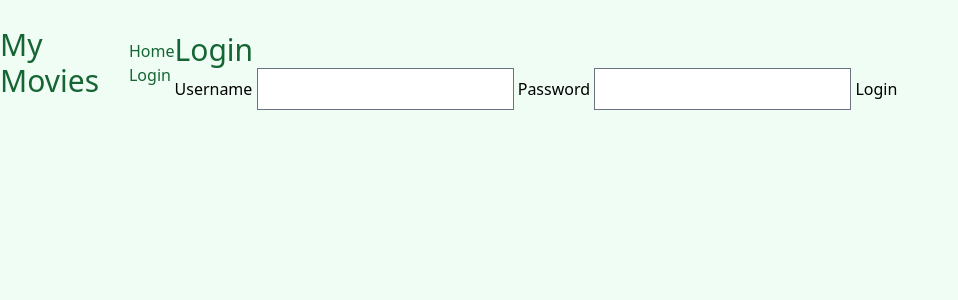
After one commit to LeonardoRangel12/myMovies, a Django app: page /login in a window 1280 px wide. The commit adds this page. Shown: the top 300 px of the page, without its empty margins (0-958 px from the left). Run offline with Django 4.2, Linux system fonts and the light colour scheme; style sheets or scripts are compiled from the project's sources; some libraries are stand-ins or nearby versions.

Commit message:
Created login and updated reviews and layout

```diff
--- a/movies/forms.py
+++ b/movies/forms.py
@@ -3,3 +3,7 @@ class ReviewsForm(forms.Form):
     movie_id = forms.IntegerField()
     rating = forms.IntegerField(min_value=1, max_value=100)
     review = forms.CharField(widget=forms.Textarea)
+
+class LoginForm(forms.Form):
+    username = forms.CharField(max_length=128)
+    password = forms.CharField(max_length=128, widget=forms.PasswordInput)
--- /dev/null
+++ b/movies/management/commands/load_users.py
@@ -0,0 +1,6 @@
+from django.core.management.base import BaseCommand, CommandError
+from django.contrib.auth.models import User
+class Command(BaseCommand):
+
+    def handle(self, *args, **options):
+        user = User.objects.create_user(username='nanimon384', password='nanimon384')
--- a/movies/views.py
+++ b/movies/views.py
@@ -1,8 +1,11 @@
-from django.shortcuts import render
+from django.shortcuts import render, redirect
+from django.contrib.auth.decorators import login_required
 from django.urls import resolve
 from movies.models import Movie, MovieReview
 from django.http import HttpResponse
-from .forms import ReviewsForm
+from .forms import ReviewsForm, LoginForm
+from django.contrib.auth.models import User
+from django.contrib.auth import authenticate, login
 # Create your views here.
 
 # Index
@@ -14,21 +17,21 @@ def index(request):
 def movie(request, movie_id):
 
     movie = Movie.objects.get(id=movie_id)
-
-    return render(request, "movie.html", {"movie": movie})
+    reviews = MovieReview.objects.filter(movie=movie_id)
+    return render(request, "movie.html", {"movie": movie, "reviews": reviews})
 
 def rewiews(request, movie_id):
-    if request.method == "GET":
-        reviews = MovieReview.objects.filter(movie=movie_id)
+    # if request.method == "GET":
+    #     reviews = MovieReview.objects.filter(movie=movie_id)
 
-        response = HttpResponse(reviews)
-        response.status_code = 200
-        return response
+    #     response = HttpResponse(reviews)
+    #     response.status_code = 200
+    #     return response
 
-    if request.method == "POST":
+    @login_required
+    def post_review(request, movie_id):
 
         form = ReviewsForm(request.POST)
-        form.movie_id = movie_id
 
         if Movie.objects.filter(id=movie_id).exists() == False:
             response = HttpResponse("Movie does not exist")
@@ -37,8 +40,14 @@ def rewiews(request, movie_id):
             return response
 
         if form.is_valid():
-            movie_review = form.save(commit=False)
-            movie_review.save()
+            review = MovieReview(
+                user=1,
+                movie=movie_id,
+                rating=form.cleaned_data["rating"],
+                review=form.cleaned_data["review"]
+            )
+
+            review.save()
 
             response = HttpResponse("Review created")
             response.status_code = 201
@@ -50,12 +59,52 @@ def rewiews(request, movie_id):
             response.status_code = 400
 
             return response
+    if request.method == "POST":
+        return post_review(request, movie_id)
+
     else:
         response = HttpResponse("Method not allowed")
         response.status_code = 405
 
         return response
 
+
+
+
+def handle_login (request):
+    if request.method == "GET":
+        return render(request, "login.html")
+
+    # Logins
+    if request.method == "POST":
+
+        form = LoginForm(request.POST)
+
+        if form.is_valid():
+            # print(form.cleaned_data)
+            user = authenticate(username=form.cleaned_data["username"], password=form.cleaned_data["password"])
+
+            if user is not None:
+                login(request, user)
+                return redirect("/")
+
+            else:
+                response = HttpResponse("User not found")
+                response.status_code = 404
+
+                return response
+
+        else:
+            response = HttpResponse("Error with form")
+            response.status_code = 400
+
+            return response
+
+
+    response = HttpResponse("Method not allowed")
+    response.status_code = 405
+
+    return response
 
 # def get_name(request):
 #     if request.method == "POST":
--- a/mymovies/urls.py
+++ b/mymovies/urls.py
@@ -18,10 +18,11 @@ from django.contrib import admin
 from django.urls import path
 
 # Routers
-from movies.views import index, movie, rewiews
+from movies.views import index, movie, rewiews, handle_login
 urlpatterns = [
     path('admin/', admin.site.urls),
     path('', index, name="index"),
     path('movie/<int:movie_id>', movie, name="movie"),
     path('movie/<int:movie_id>/reviews', rewiews, name="reviews"),
+    path('login', handle_login, name="login")
 ]
--- a/templates/_base.html
+++ b/templates/_base.html
@@ -20,8 +20,33 @@
 
 <body class="bg-green-50">
 	<div class="container mx-auto mt-4">
+
+		<!-- HEADER -->
+		<header class="flex justify-between items-center">
+			<a href="{% url 'index' %}"
+							class="text-green-800"><h1 class="text-3xl text-green-800">My Movies</h1></a>
+			<nav>
+				<ul class="flex space-x-4">
+					<li><a href="{% url 'index' %}"
+							class="text-green-800">Home</a></li>
+				</ul>
+
+				<ul>
+					{% if user.is_authenticated %}
+					<li><a href="si"
+							class="text-green-800">Logout</a></li>
+					{% else %}
+					<li><a href="{% url 'login' %}"
+							class="text-green-800">Login</a></li>
+					{% endif %}
+				</ul>
+			</nav>
+
+
 		{% block content %}
 		{% endblock content %}
+
+		<!-- FOOTER -->
 	</div>
 </body>
 
--- /dev/null
+++ b/templates/login.html
@@ -0,0 +1,18 @@
+{% extends "_base.html" %}
+
+{% block content %}
+
+<div class="container mx-auto mt-4">
+    <h1 class="text-3xl text-green-800">Login</h1>
+    <form action="/login" method="POST">
+        {% csrf_token %}
+        <label for="username">Username</label>
+        <input type="text" name="username" required>
+        <label for="password">Password</label>
+        <input type="password" name="password" required>
+        <button type="submit">Login</button>
+    </form>
+
+</div>
+
+{% endblock content %}
```
Also changed, not shown: templates/movie.html (+17 -6 lines).
